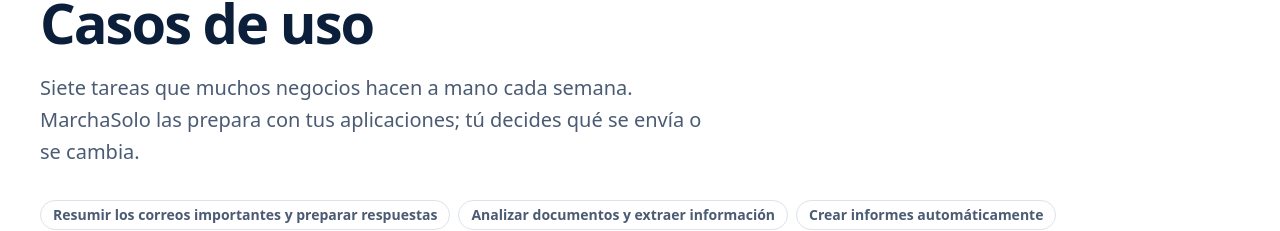
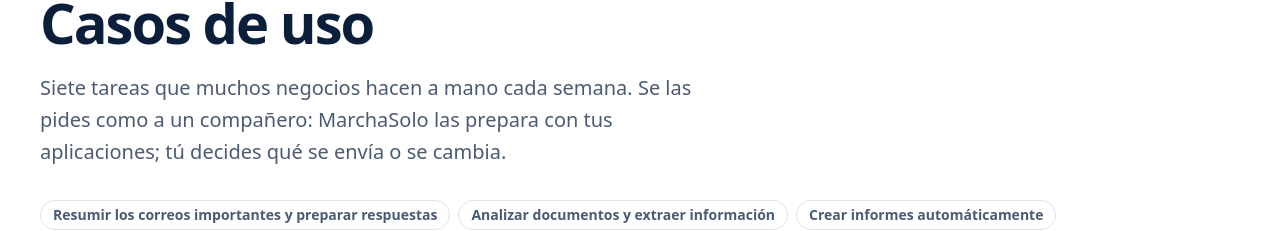
Before and after one commit to CESARKUBEREK/Delega, a Next.js app: page /casos-de-uso in a window 1280 px wide. Shown: the part 172-403 px from the top of the page. Built offline with nearby package versions, Linux system fonts and the light colour scheme; no server answers.

Commit message:
Fix text phrasing in page introduction

```diff
--- a/src/app/casos-de-uso/page.tsx
+++ b/src/app/casos-de-uso/page.tsx
@@ -20,8 +20,8 @@ export default function UseCasesPage() {
           <div className="site-container">
             <h1 className="site-h1">Casos de uso</h1>
             <p className="site-lead">
-              Siete tareas que muchos negocios hacen a mano cada semana. MarchaSolo las prepara con tus aplicaciones; tú
-              decides qué se envía o se cambia.
+              Siete tareas que muchos negocios hacen a mano cada semana. Se las pides como a un compañero: MarchaSolo las
+              prepara con tus aplicaciones; tú decides qué se envía o se cambia.
             </p>
             <nav aria-label="Casos" className="mt-8 flex flex-wrap gap-2">
               {USE_CASES.map((c) => (
```
